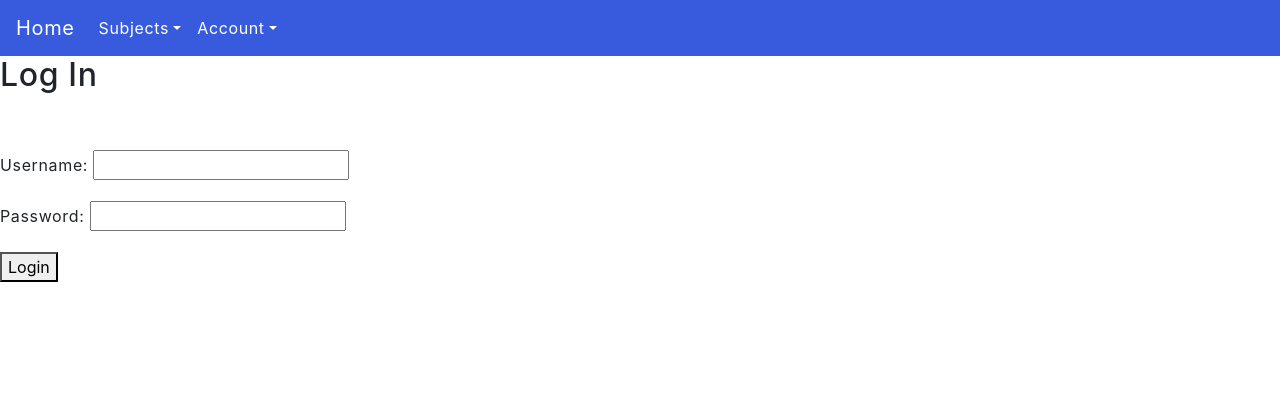
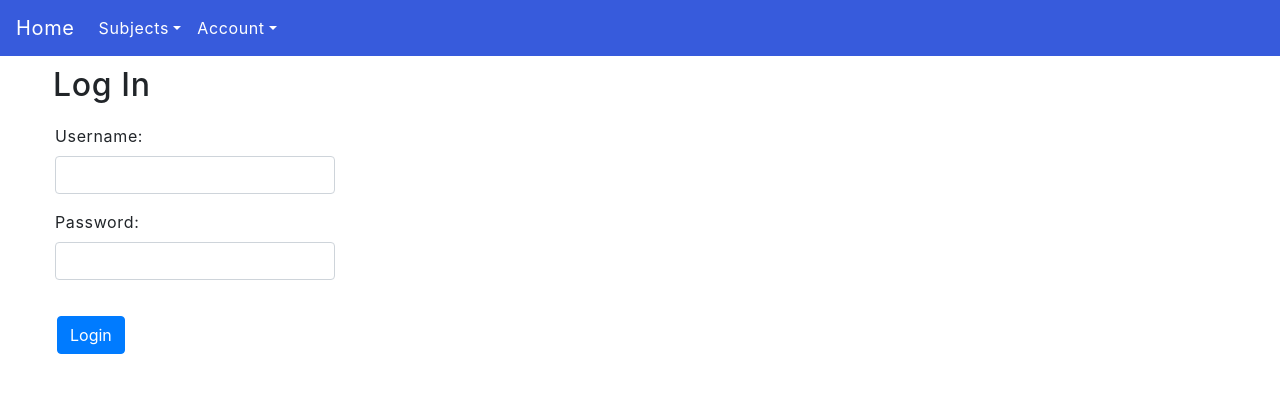
Before and after one commit to CamWri/CSCI4830FinalProject, a Django app: page /members/login/ in a window 1280 px wide. Shown: the top 393 px of the page. Run offline with Django 5.2, Linux system fonts and the light colour scheme; some libraries are stand-ins or nearby versions.

Commit message:
login.html style changes

```diff
--- a/members/templates/registration/login.html
+++ b/members/templates/registration/login.html
@@ -1,19 +1,26 @@
 {% extends 'master.html' %}
+{% load static %}
+
+<head>
+
+    <title>{% block title %}Login{% endblock %}</title>
+    <link rel="stylesheet" href="{% static 'posts/myfirst.css' %}">
+
+</head>
 
 {% block content %}
-<h2>Log In</h2>
-<br/><br/>
-<form action="" method=POST>
+<h2 class="login-header">Log In</h2>
+<form action="" method=POST class="form-container">
     {% csrf_token %}
-        <div class="form-group">
+        <div class="form-group col-md-3">
             <label for="username">Username:</label>
-            <input type="text" id="username" name="username" required>
+            <input class="form-control" type="text" id="username" name="username" required>
         </div>
-        <div class="form-group">
+        <div class="form-group col-md-3">
             <label for="password">Password:</label>
-            <input type="password" id="password" name="password" required>
+            <input class="form-control" type="password" id="password" name="password" required>
         </div>
-        <button type="submit">Login</button>
+        <button class="btn btn-primary button-padding" type="submit">Login</button>
   </form>
 
 {% endblock %}
--- a/posts/static/myfirst.css
+++ b/posts/static/myfirst.css
@@ -106,6 +106,13 @@ body {
   margin-top: 20px;
 }
 
-.form-container p {
+.button-padding {
+  margin-top: 20px;
+  margin-left: 17px;
+}
 
+.login-header {
+  width: auto;
+  margin-top: 10px;
+  margin-left: 53px;
 }
```
Also changed, not shown: db.sqlite3.
